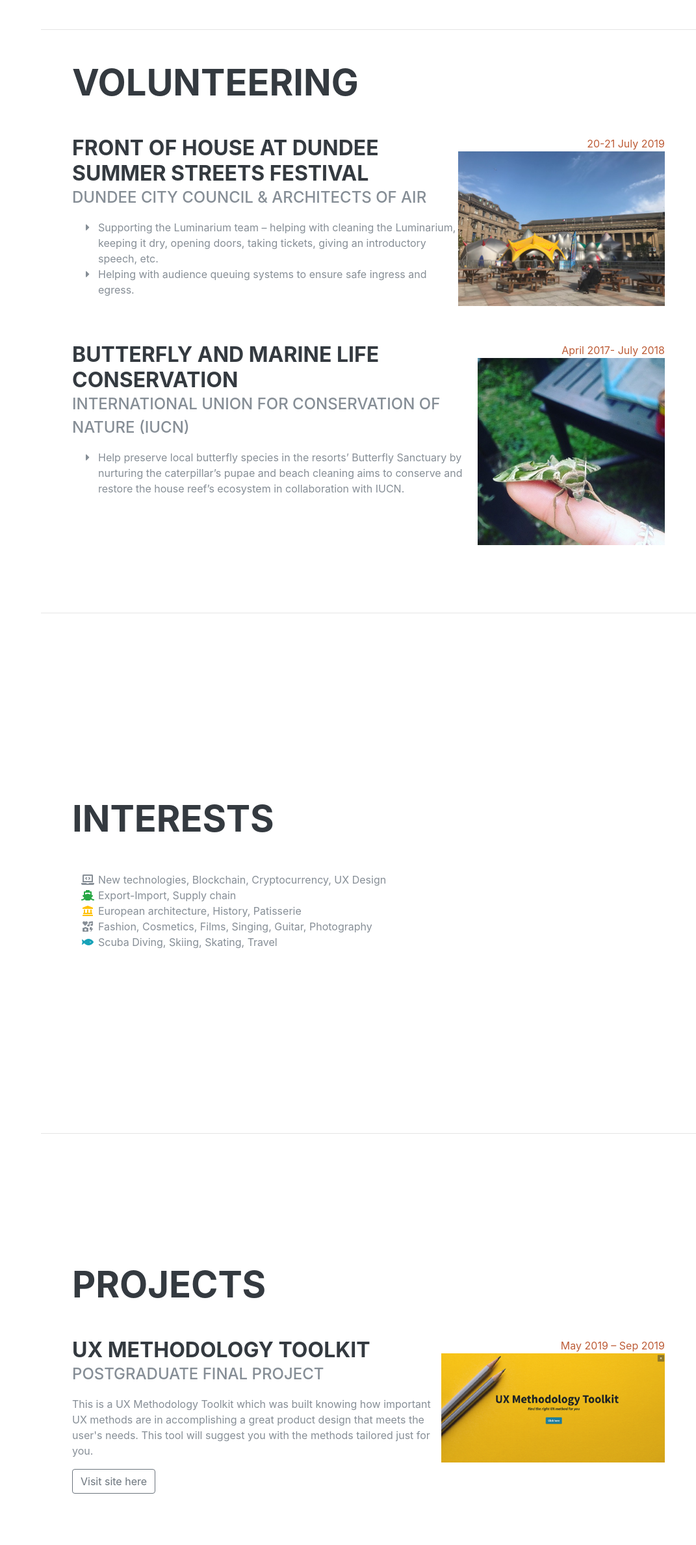
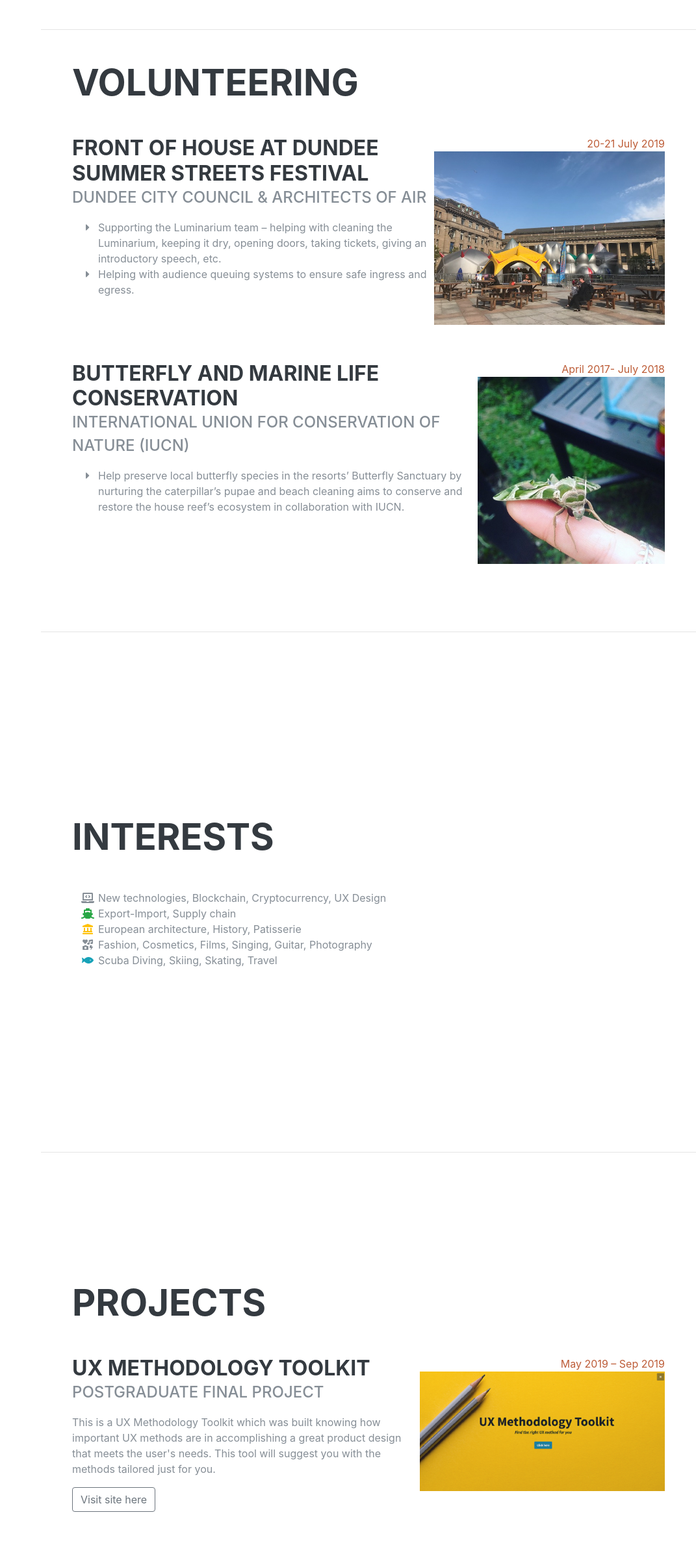
Before and after one commit to Vinatk/myFirstRepo, a plain HTML site: page index.html in a window 1280 px wide. Shown: the part 3794-6172 px from the top of the page at 65% size, without its empty margins (209-1280 px from the left). Drawn offline with Linux system fonts and the light colour scheme; a web font is replaced by a local one.

Commit message:
made changes to link and img

```diff
--- a/index.html
+++ b/index.html
@@ -109,7 +109,7 @@
             <div>Computing - Database Systems, Software Development, Software Engineering, Advanced Programming Techniques.<br />
               Business - Digital Marketing, Strategic Management & Organisational Analysis.<br />
               Group Project: System analysis and design software for a Vending Machine.<br />
-              Final Project: Development of <a href="http://5.65.177.2/" target="_blank">‘UX Methodology Toolkit’</a> web-based application.</div>
+              Final Project: Development of <a href="http://uxmethodology.ddns.net" target="_blank">‘UX Methodology Toolkit’</a> web-based application.</div>
           </div>
           <div class="resume-date text-md-right">
             <span class="text-primary">2018 - 2019</span>
@@ -351,8 +351,8 @@
           </div>
           <div class="resume-date text-md-right">
             <span class="text-primary">20-21 July 2019 </span>
-            <span class="d-none d-lg-block">
-            <img class="img-fluid img-profile md-right mx-auto mb-2" src="img/fest.jpg" alt="luminarium">
+            <span>
+            <img class="img-fluid md-right mx-auto mb-2" src="img/fest.jpg" alt="luminarium">
           </span>
           </div>
         </div>
@@ -370,8 +370,8 @@
           </div>
           <div class="resume-date text-md-right">
             <span class="text-primary">April 2017- July 2018</span>
-            <span class="d-none d-lg-block">
-            <img class="img-fluid img-profile md-right mx-auto mb-2" src="img/butterfly.jpg" alt="hawkmoth">
+            <span>
+            <img class="img-fluid md-right mx-auto mb-2" src="img/butterfly.jpg" alt="hawkmoth">
           </span>
           </div>
         </div>
@@ -417,14 +417,12 @@
             <h3 class="mb-0">UX Methodology Toolkit</h3>
             <div class="subheading mb-3">postgraduate final project</div>
                 This is a UX Methodology Toolkit which was built knowing how important UX methods are in accomplishing a great product design that meets the user's needs. This tool will suggest you with the methods tailored just for you.<br />
-
-                <a class="btn btn-outline-secondary mt-3" href="http://94.2.88.248" target="_blank">Visit site here</a>
-
+                <a class="btn btn-outline-secondary mt-3" href="http://uxmethodology.ddns.net" target="_blank">Visit site here</a>
           </div>
           <div class="resume-date text-md-right">
             <span class="text-primary">May 2019 – Sep 2019</span>
-            <span class="d-none d-lg-block">
-            <img class="img-fluid img-profile md-right mx-auto mb-2" src="img/homepage.png" alt="">
+            <span>
+            <img class="img-fluid md-right mx-auto mb-2" src="img/homepage.png" alt="">
           </span>
           </div>
         </div>
```
